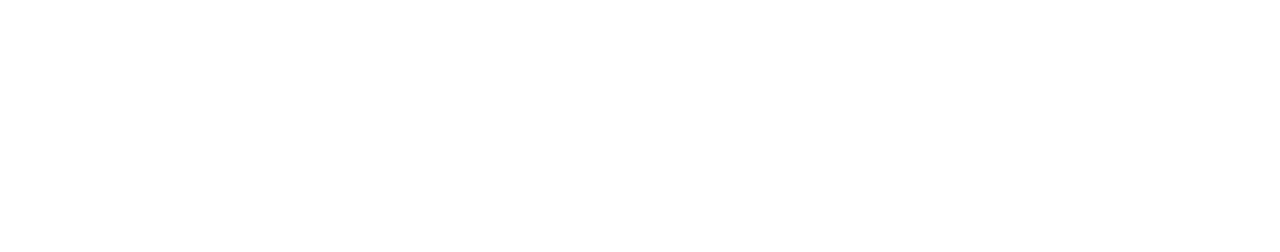
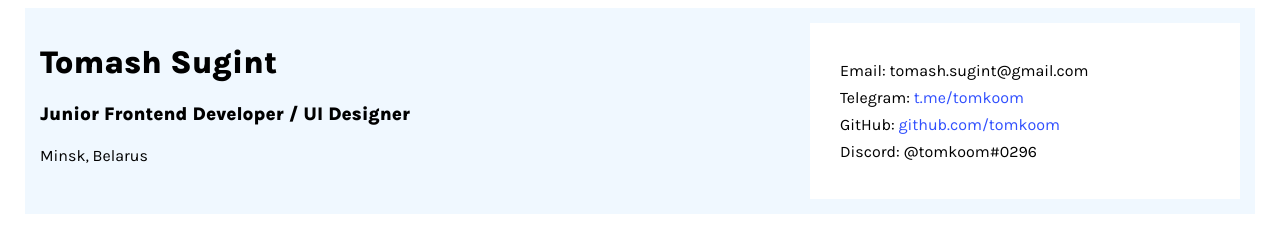
Before and after one commit to tomkoom/rsschool-cv, a plain HTML site: page index.html in a window 1280 px wide. Drawn offline with Linux system fonts and the light colour scheme.

Commit message:
feat: add basic info and styles

```diff
--- /dev/null
+++ b/css/style.css
@@ -0,0 +1,41 @@
+@import url('https://fonts.googleapis.com/css2?family=Karla:ital,wght@0,400;0,600;0,800;1,400&display=swap');
+
+body {
+    font-family: 'Karla', sans-serif;
+}
+
+.ContentWrapper {
+    max-width: 1200px;
+    margin: 0 auto;
+    background-color: #f0f8ff;
+    display: flex;
+    gap: 30px;
+    padding: 15px;
+    justify-content: space-between;
+}
+
+.Side {
+    width: 370px;
+    background-color: white;
+    padding: 30px;
+}
+
+p {
+    margin: 0;
+    line-height: 150%;
+}
+
+ul {
+    list-style-type: none;
+    padding: 0;
+    margin: 0;
+}
+
+li {
+    margin: 0.5rem 0;
+}
+
+a {
+    text-decoration: none;
+    color: #304FFE;
+}
--- a/index.html
+++ b/index.html
@@ -1,12 +1,30 @@
 <!DOCTYPE html>
 <html lang="en">
+
 <head>
     <meta charset="UTF-8">
     <meta http-equiv="X-UA-Compatible" content="IE=edge">
     <meta name="viewport" content="width=device-width, initial-scale=1.0">
-    <title>Document</title>
+    <link rel="stylesheet" type="text/css" href="css/style.css" />
+    <title>Tomash Sugint CV</title>
 </head>
+
 <body>
+    <div class="ContentWrapper">
+        <div class="Main">
+            <h1>Tomash Sugint</h1>
+            <h3>Junior Frontend Developer / UI Designer</h3>
+            <p>Minsk, Belarus</p>
+        </div>
+        <div class="Side">
+            <ul>
+                <li>Email: tomash.sugint@gmail.com</li>
+                <li>Telegram: <a href="https://t.me/tomkoom" target="_blank" rel="noopener noreferrer">t.me/tomkoom</a></li>
+                <li>GitHub: <a href="https://github.com/tomkoom" target="_blank" rel="noopener noreferrer">github.com/tomkoom</a></li>
+                <li>Discord: @tomkoom#0296</li>
+            </ul>
+        </div>
+    </div>
+</body>
 
-</body>
 </html>
```
